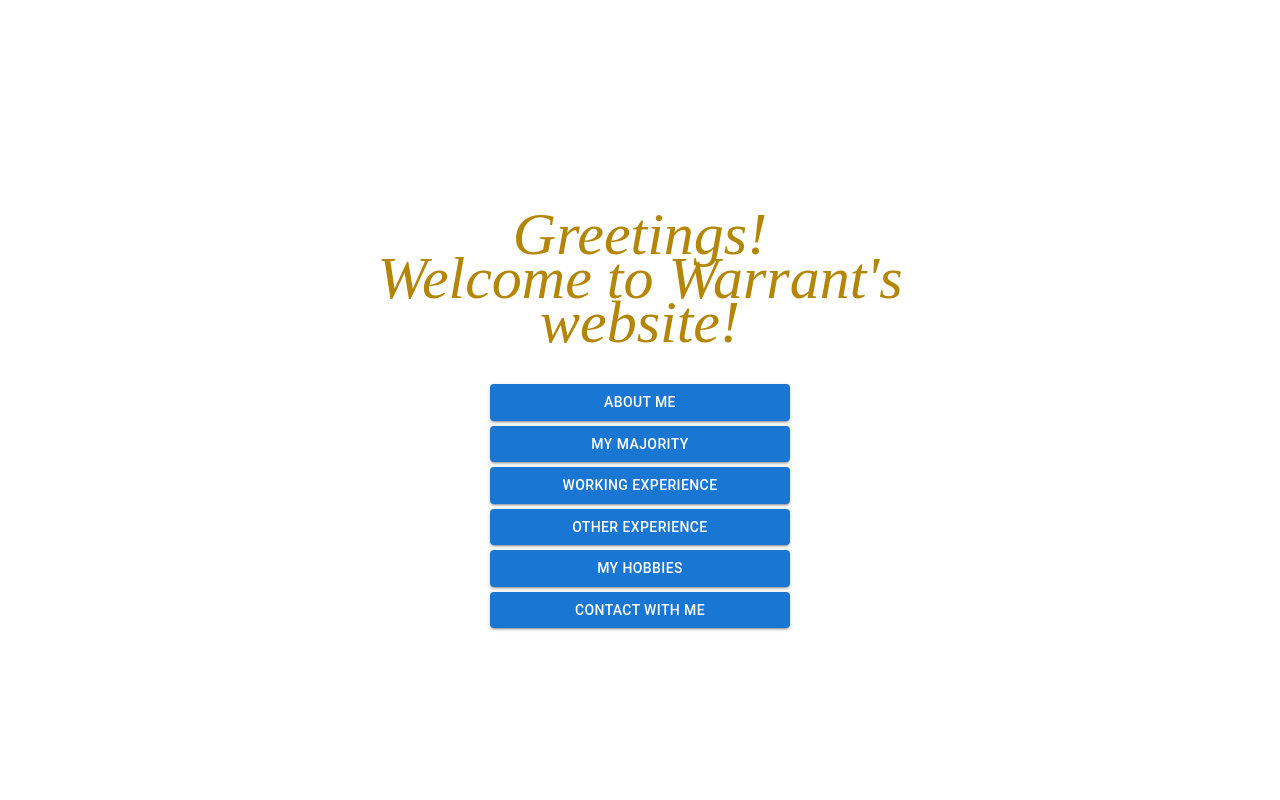
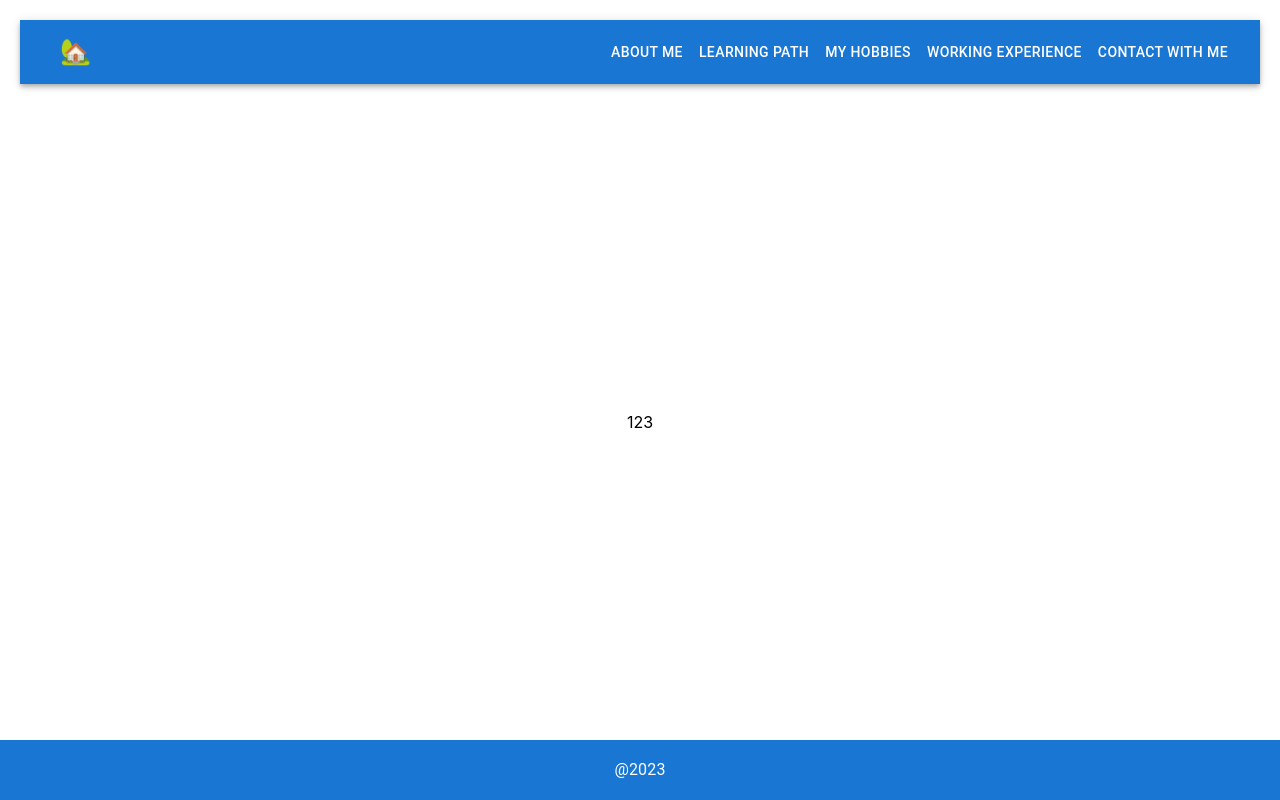
Before and after one commit to warranttsai/warrant-entry, a React (Vite) app: page /learning-path in a window 1280 px wide. Built offline with nearby package versions, Linux system fonts and the light colour scheme.

Commit message:
fix: change my majority to learning path

```diff
--- a/src/App.tsx
+++ b/src/App.tsx
@@ -6,7 +6,7 @@ import "./App.css";
 import Home from "./pages/home/Home";
 import Layout from "./pages/layout/Layout";
 import AboutMe from "./pages/about-me/AboutMe";
-import MyMajority from "./pages/my-majority/MyMajority";
+import LearningPath from "./pages/learning-path/LearningPath";
 import WorkingExperience from "./pages/working-experience/WorkingExperience";
 import OtherExperience from "./pages/other-experience/OtherExperience";
 import MyHobbies from "./pages/my-hobbies/MyHobbies";
@@ -20,7 +20,7 @@ function App() {
       <Route path="*" element={<Home />} />
       <Route path="/*" element={<Layout />}>
         <Route path="about-me" element={<AboutMe />} />
-        <Route path="my-majority" element={<MyMajority />} />
+        <Route path="learning-path" element={<LearningPath />} />
         <Route path="working-experience" element={<WorkingExperience />} />
         <Route path="other-experience" element={<OtherExperience />} />
         <Route path="my-hobbies" element={<MyHobbies />} />
--- a/src/components/footer/Footer.tsx
+++ b/src/components/footer/Footer.tsx
@@ -6,7 +6,7 @@ export default function Footer() {
     <footer
       style={{
         width: "100%",
-        height: "60px",
+        maxHeight: "60px",
         flex: "1",
         display: "flex",
         flexDirection: "column",
--- a/src/components/header/Header.tsx
+++ b/src/components/header/Header.tsx
@@ -18,8 +18,8 @@ function Header() {
         <Button color="inherit" onClick={() => navigate("about-me")}>
           ABOUT ME
         </Button>
-        <Button color="inherit" onClick={() => navigate("my-majority")}>
-          MY MAJORITY
+        <Button color="inherit" onClick={() => navigate("learning-path")}>
+          LEARNING PATH
         </Button>
         <Button color="inherit" onClick={() => navigate("my-hobbies")}>
           MY HOBBIES
--- a/src/pages/my-majority/MyMajority.tsx
+++ b/src/pages/learning-path/LearningPath.tsx
@@ -1,4 +1,4 @@
-export default function MyMajority() {
+export default function LearningPath() {
   return (
     <>
       <div>123</div>
```
